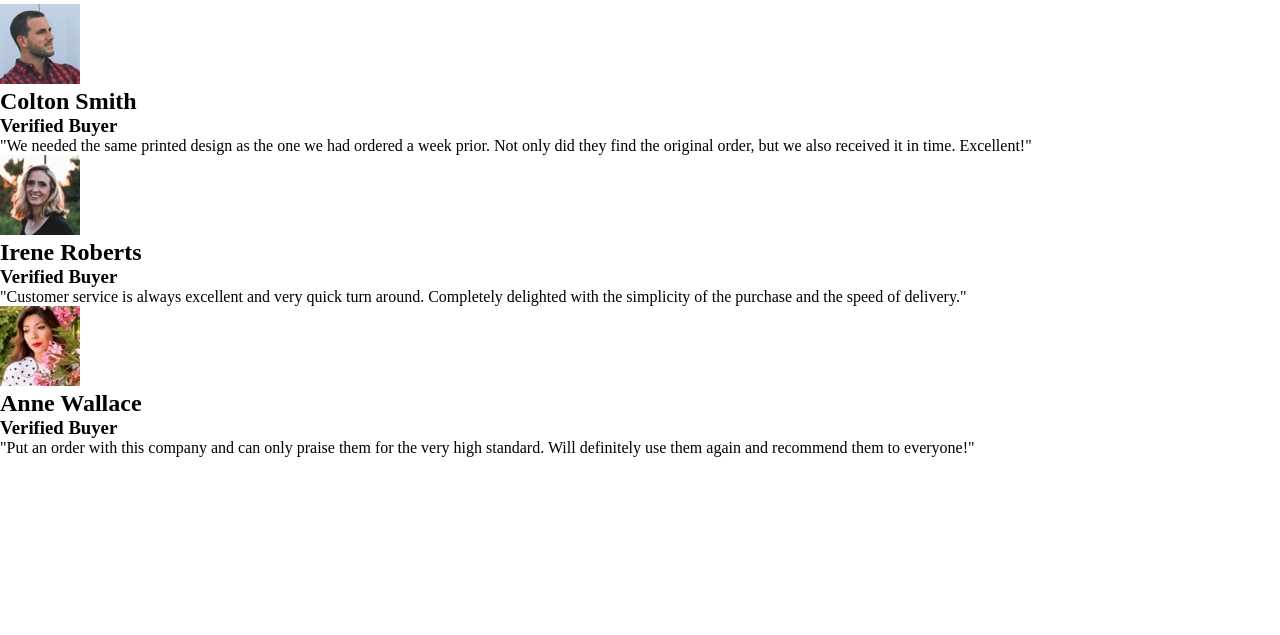
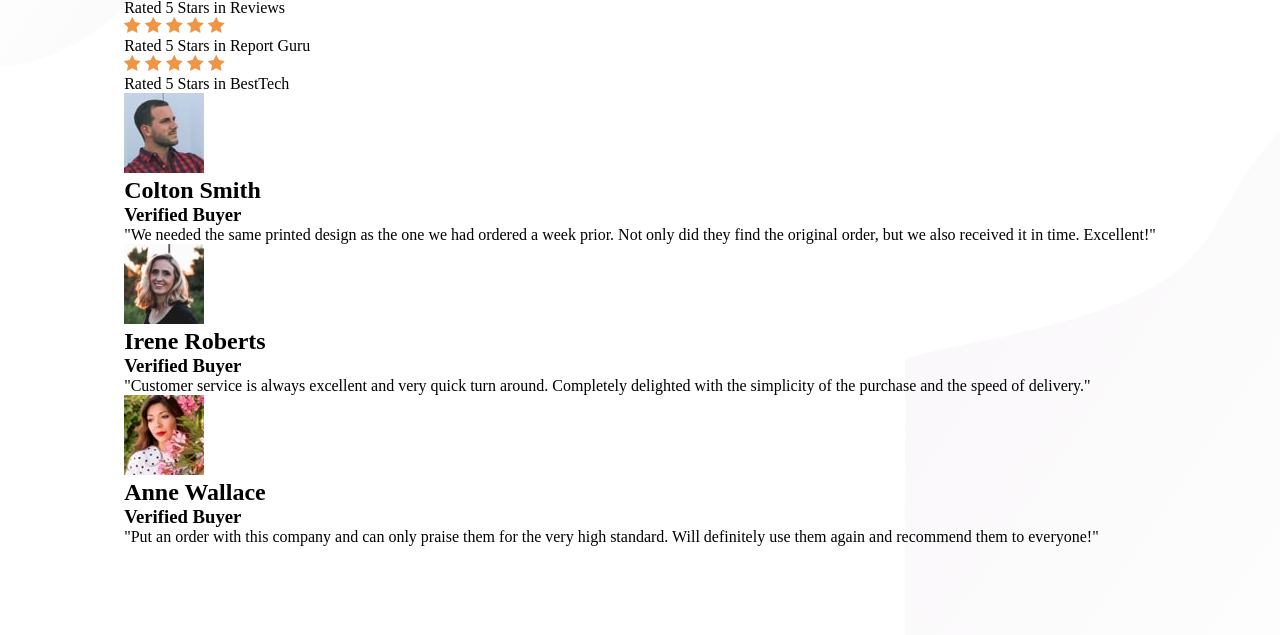
Before and after one commit to IamAbhiDev/social-proof-section-master.github.io, a plain HTML site: page index.html in a window 1280 px wide. Shown: the part 165-800 px from the top of the page. Drawn offline with Linux system fonts and the light colour scheme.

Commit message:
basic styled added

```diff
--- a/css/style.css
+++ b/css/style.css
@@ -30,3 +30,15 @@
     --medium: 500;
     --bold: 700;
 }
+
+/*Basic Styles*/
+
+body {
+    background: url(../images/bg-pattern-top-mobile.svg), url(../images/bg-pattern-bottom-mobile.svg);
+    background-repeat: no-repeat;
+    background-position: left top, right bottom;
+    min-height: 100vh;
+    display: flex;
+    justify-content: center;
+    align-items: center;
+}
```
